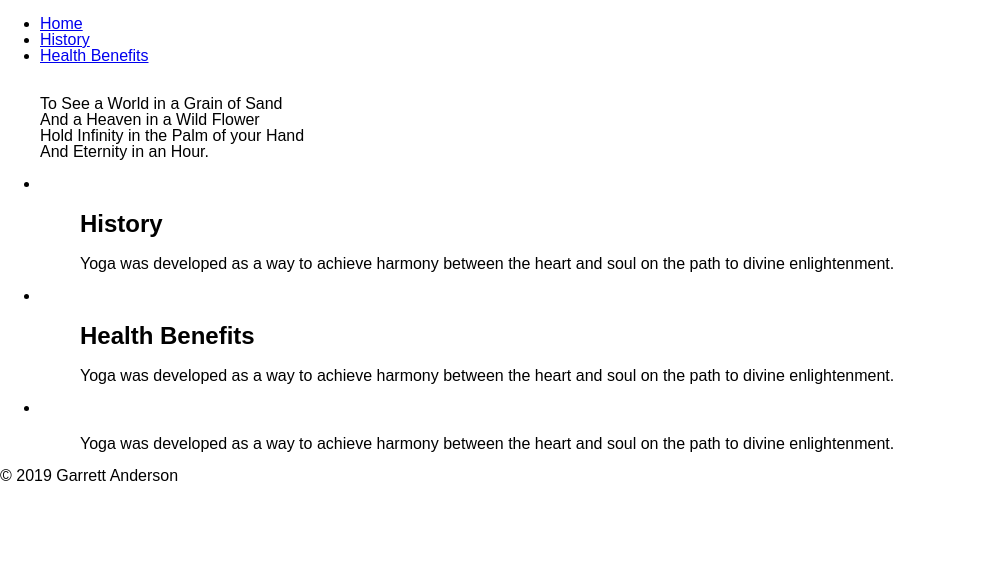
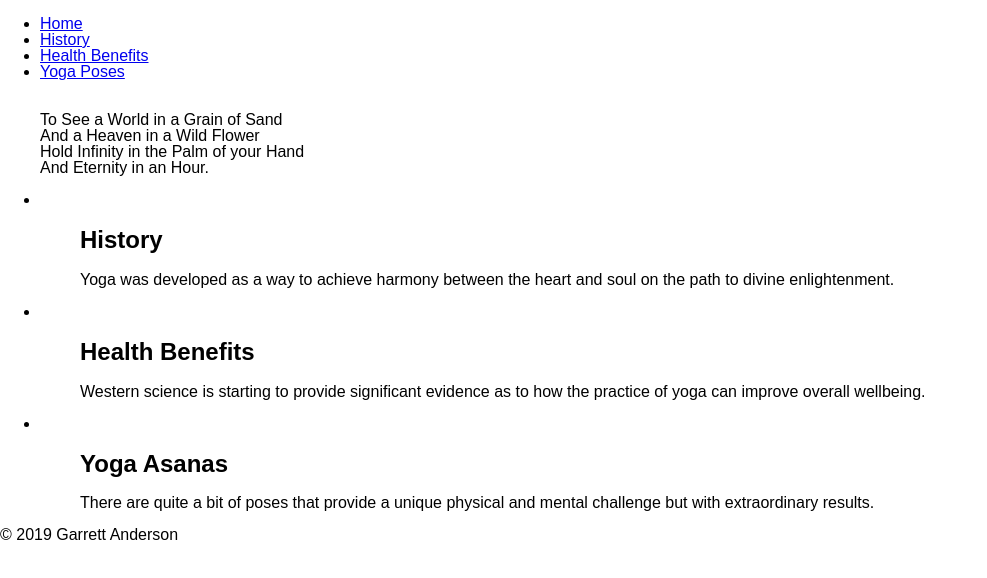
Before and after one commit to GarrettAnderson/my-hobbies-yoga, a website: page public/index.html in a window 1280 px wide. Shown: the whole page, without its empty margins (0-987 px from the left). Drawn offline with Linux system fonts and the light colour scheme.

Commit message:
added text content to the main content section in index.html

```diff
--- a/public/index.html
+++ b/public/index.html
@@ -16,6 +16,7 @@
         <li><a href="index.html">Home</a></li>
         <li><a href="history.html">History</a></li>
         <li><a href="#">Health Benefits</a></li>
+        <li><a href="#">Yoga Poses</a></li>
       </ul>
     </nav>
     <aside class="sidebar">
@@ -47,7 +48,7 @@
               <img src="">
               <h1>Health Benefits</h1>
               <figcaption>
-                  Yoga was developed as a way to achieve harmony between the heart and soul on the path to divine enlightenment.
+                Western science is starting to provide significant evidence as to how the practice of yoga can improve overall wellbeing.
               </figcaption>
             </figure>
           </li>
@@ -55,9 +56,9 @@
           <li>
               <figure>
                 <img src="">
-                <h1></h1>
+                <h1>Yoga Asanas</h1>
                 <figcaption>
-                    Yoga was developed as a way to achieve harmony between the heart and soul on the path to divine enlightenment.
+                  There are quite a bit of poses that provide a unique physical and mental challenge but with extraordinary results.
                 </figcaption>
               </figure>
             </li>
```
